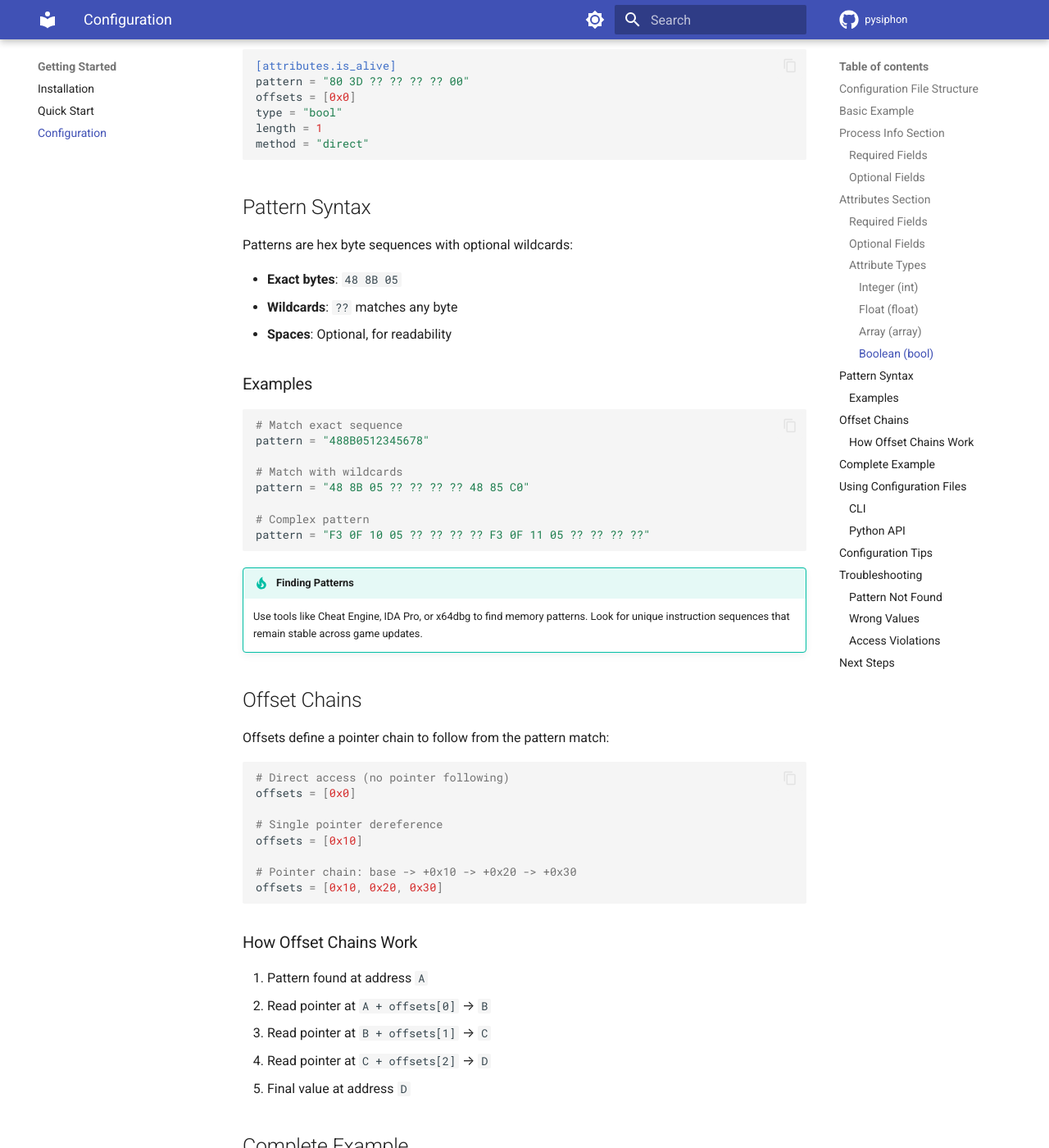
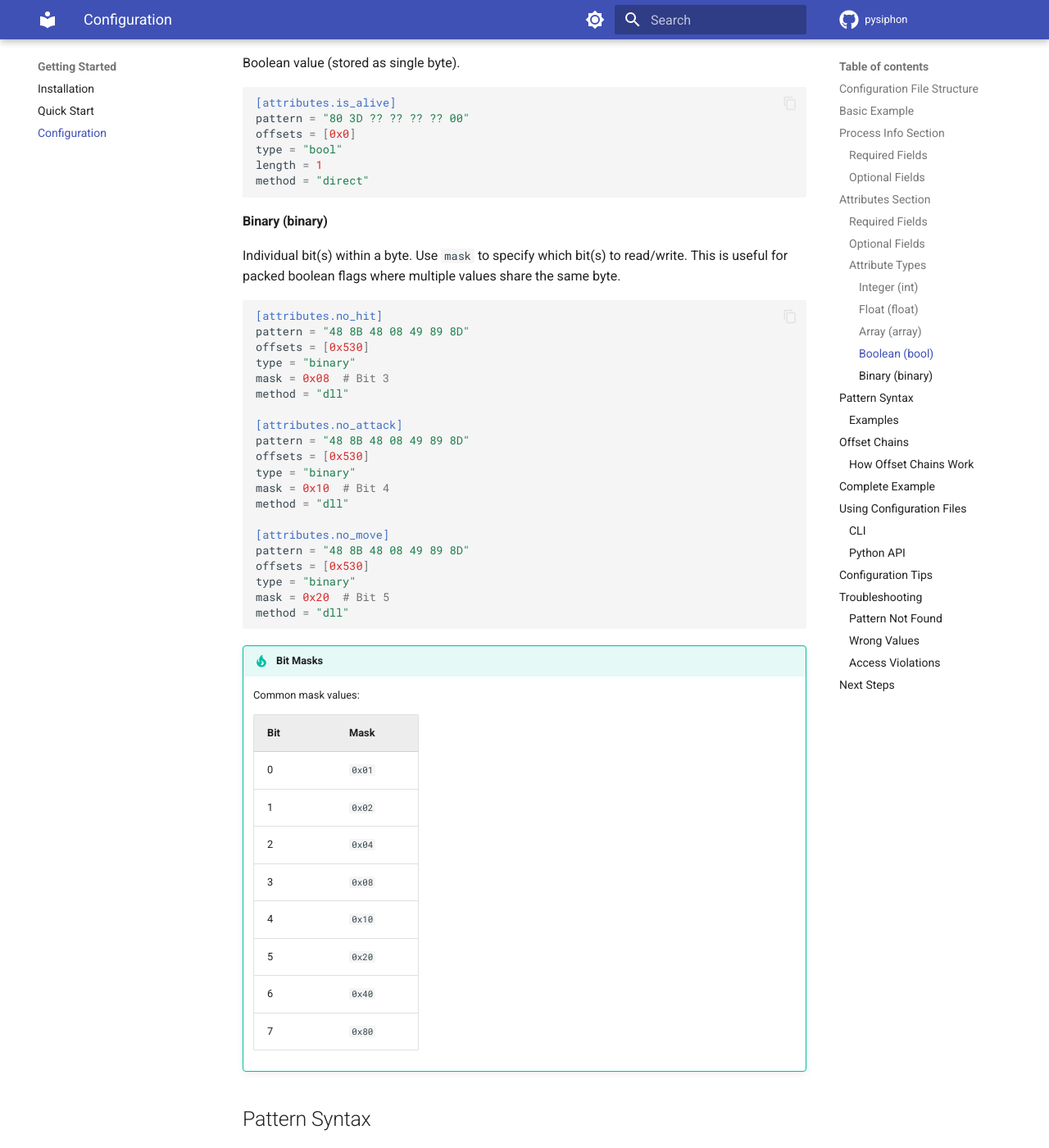
Before and after one commit to dhmnr/pysiphon, an MkDocs documentation site: the page built from docs/getting-started/configuration.md, in a window 1280 px wide and 1400 px high, scrolled down 2976 px. Shown: the whole window at 82% size. Built offline with MkDocs 1.6.1 and Material for MkDocs 9.7.7, drawn with Linux system fonts in a browser that asks for light colours; comment, search, counter and statistics services are not loaded; the version menu is left out; some of the changed text lies outside the part shown.

Commit message:
feat:  Add binary type support with mask in process attributes

````diff
--- a/docs/getting-started/configuration.md
+++ b/docs/getting-started/configuration.md
@@ -65,14 +65,15 @@ Each attribute defines how to find and read/write a value in memory.
 |-------|------|-------------|
 | `pattern` | string | Hex pattern to search (use `??` for wildcards) |
 | `offsets` | array | Offset chain to follow from pattern match |
-| `type` | string | Data type: `"int"`, `"float"`, `"array"`, or `"bool"` |
+| `type` | string | Data type: `"int"`, `"float"`, `"array"`, `"bool"`, or `"binary"` |
 
 ### Optional Fields
 
 | Field | Type | Description | Default |
 |-------|------|-------------|---------|
 | `length` | integer | Byte length (required for array type) | `0` |
-| `method` | string | Resolution method: `"pointer"` or `"direct"` | `""` |
+| `method` | string | Resolution method: `"pointer"`, `"direct"`, or `"dll"` | `""` |
+| `mask` | integer | Bit mask for binary type (e.g., `0x08` for bit 3) | `0xFF` |
 
 ### Attribute Types
 
@@ -127,6 +128,48 @@ type = "bool"
 length = 1
 method = "direct"
 ```
+
+#### Binary (binary)
+
+Individual bit(s) within a byte. Use `mask` to specify which bit(s) to read/write.
+This is useful for packed boolean flags where multiple values share the same byte.
+
+```toml
+[attributes.no_hit]
+pattern = "48 8B 48 08 49 89 8D"
+offsets = [0x530]
+type = "binary"
+mask = 0x08  # Bit 3
+method = "dll"
+
+[attributes.no_attack]
+pattern = "48 8B 48 08 49 89 8D"
+offsets = [0x530]
+type = "binary"
+mask = 0x10  # Bit 4
+method = "dll"
+
+[attributes.no_move]
+pattern = "48 8B 48 08 49 89 8D"
+offsets = [0x530]
+type = "binary"
+mask = 0x20  # Bit 5
+method = "dll"
+```
+
+!!! tip "Bit Masks"
+    Common mask values:
+
+    | Bit | Mask |
+    |-----|------|
+    | 0 | `0x01` |
+    | 1 | `0x02` |
+    | 2 | `0x04` |
+    | 3 | `0x08` |
+    | 4 | `0x10` |
+    | 5 | `0x20` |
+    | 6 | `0x40` |
+    | 7 | `0x80` |
 
 ## Pattern Syntax
 
````
Also changed, not shown: 6 other files.
